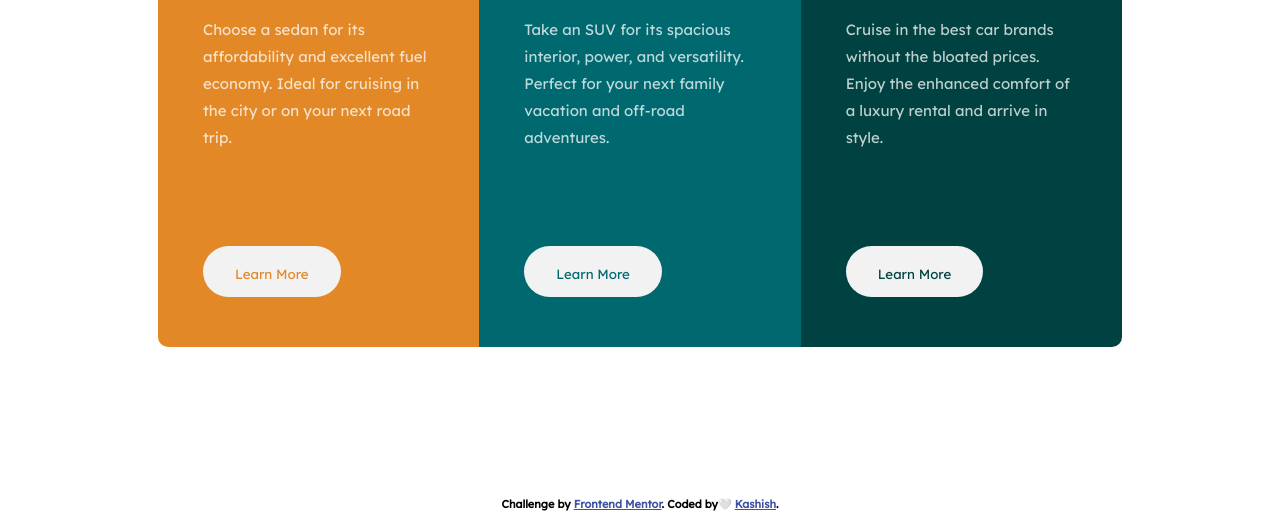
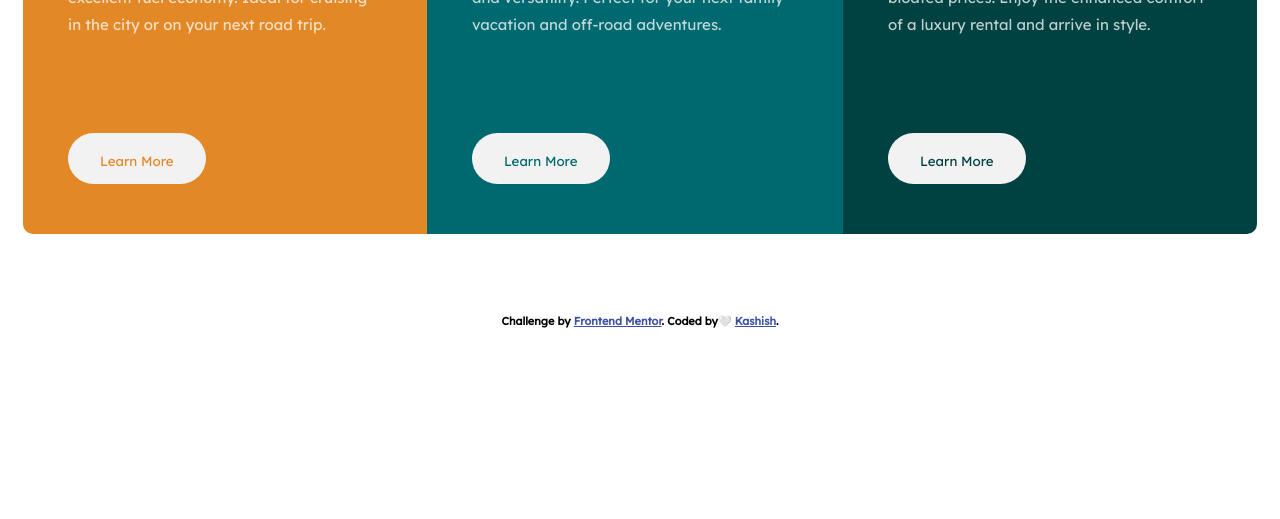
Before and after one commit to K-ash-ish/3-column-preview-card-component-main-CHALLENGE, a plain HTML site: page index.html in a window 1280 px wide. Shown: the part 357-876 px from the top of the page. After the commit the page ends 800 px from the top, so only its background shows below. Drawn offline with Linux system fonts and the light colour scheme.

Commit message:
Update styles.css

```diff
--- a/styles.css
+++ b/styles.css
@@ -1,6 +1,5 @@
 body{
     font-size: 15px;
-    /* text-align: left; */
 }
 
 h1{
@@ -12,7 +11,6 @@ h1{
 
 p{
     font-family: 'Lexend Deca', sans-serif;
-
     color: hsla(0, 0%, 100%, 0.75);
     line-height: 1.8;
 }
@@ -34,12 +32,9 @@ button{
     color: hsl(184, 100%, 22%);
 }
 
-
 .button-3{
     color: hsl(179, 100%, 13%);
 }
-
-
 
 .main-container{
     /* background-color:  hsl(0, 0%, 95%); */
@@ -76,20 +71,28 @@ button{
 @media screen and (min-width:703px) {
    .main-container{
        display: flex;
-       padding: 150px;
+       /* margin: 50px 250px 40px 250px; */
+       margin: 0 auto;
+   }
+   .container-1, .container-2 , .container-3{
+    display: flex;
+    flex-direction: column;
+    justify-content: space-between;
+    align-items: start;
 }
 .container-1{
-       flex: 1;
+    /* flex: 1; */
     border-radius: 10px 0 0 10px;
 
 }
-   .container-2{
+/* .container-2{
  flex: 1;
-    }
+ } */
  .container-3{
-        flex: 1;
+     /* flex: 1; */
      border-radius: 0 10px 10px 0;
  }
+
     button{
         margin-top: 80px;
 
```
Lines whose indentation alone changed are shown as unchanged.
